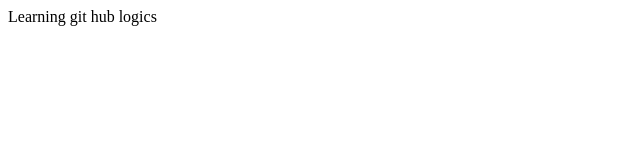
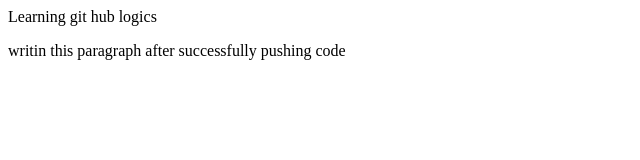
Before and after one commit to Abdulhadisheikh/gitlog, a plain HTML site: page index.html in a window 1280 px wide. Shown: the whole page, without its empty margins (0-640 px from the left). Drawn offline with Linux system fonts and the light colour scheme.

Commit message:
new para added

```diff
--- a/index.html
+++ b/index.html
@@ -1 +1,2 @@
 <p>Learning git hub logics</p>
+<p>writin this paragraph after successfully pushing code</p>
```
